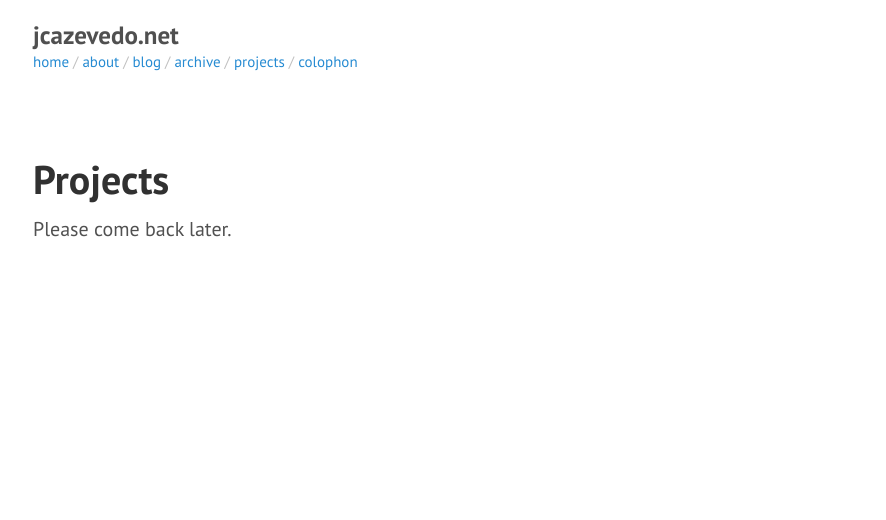
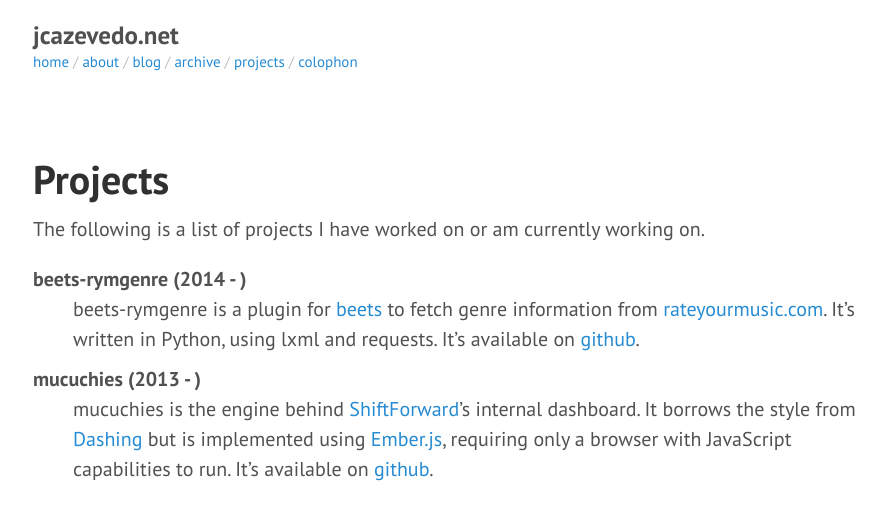
Before and after one commit to jcazevedo/jcazevedo.net, a Jekyll site: the page built from projects.md, in a window 1280 px wide. Shown: the top 520 px of the page, without its empty margins (187-1073 px from the left). Built offline with Jekyll 4.4.1, drawn with Linux system fonts in a browser that asks for light colours.

Commit message:
Add projects page

```diff
--- a/projects.md
+++ b/projects.md
@@ -5,4 +5,25 @@
 
 # Projects
 
-Please come back later.
+The following is a list of projects I have worked on or am currently working on.
+
+beets-rymgenre (2014 - )
+: beets-rymgenre is a plugin for [beets][beets] to fetch genre information from
+[rateyourmusic.com][rym]. It's written in Python, using lxml and requests. It's
+available on [github][beets-rymgenre].
+
+mucuchies (2013 - )
+: mucuchies is the engine behind [ShiftForward][sf]'s internal dashboard. It
+borrows the style from [Dashing][dashing] but is implemented using
+[Ember.js][emberjs], requiring only a browser with JavaScript capabilities to
+run. It's available on [github][mucuchies].
+
+[beets]: http://beets.radbox.org/
+[beets-rymgenre]: http://github.com/jcazevedo/beets-rymgenre
+[dashing]: http://dashing.io/
+[emberjs]: http://emberjs.com/
+[lxml]: http://lxml.de/
+[mucuchies]: http://github.com/ShiftForward/mucuchies
+[requests]: http://docs.python-requests.org/
+[rym]: http://rateyourmusic.com/
+[sf]: http://www.shiftforward.eu/
```
